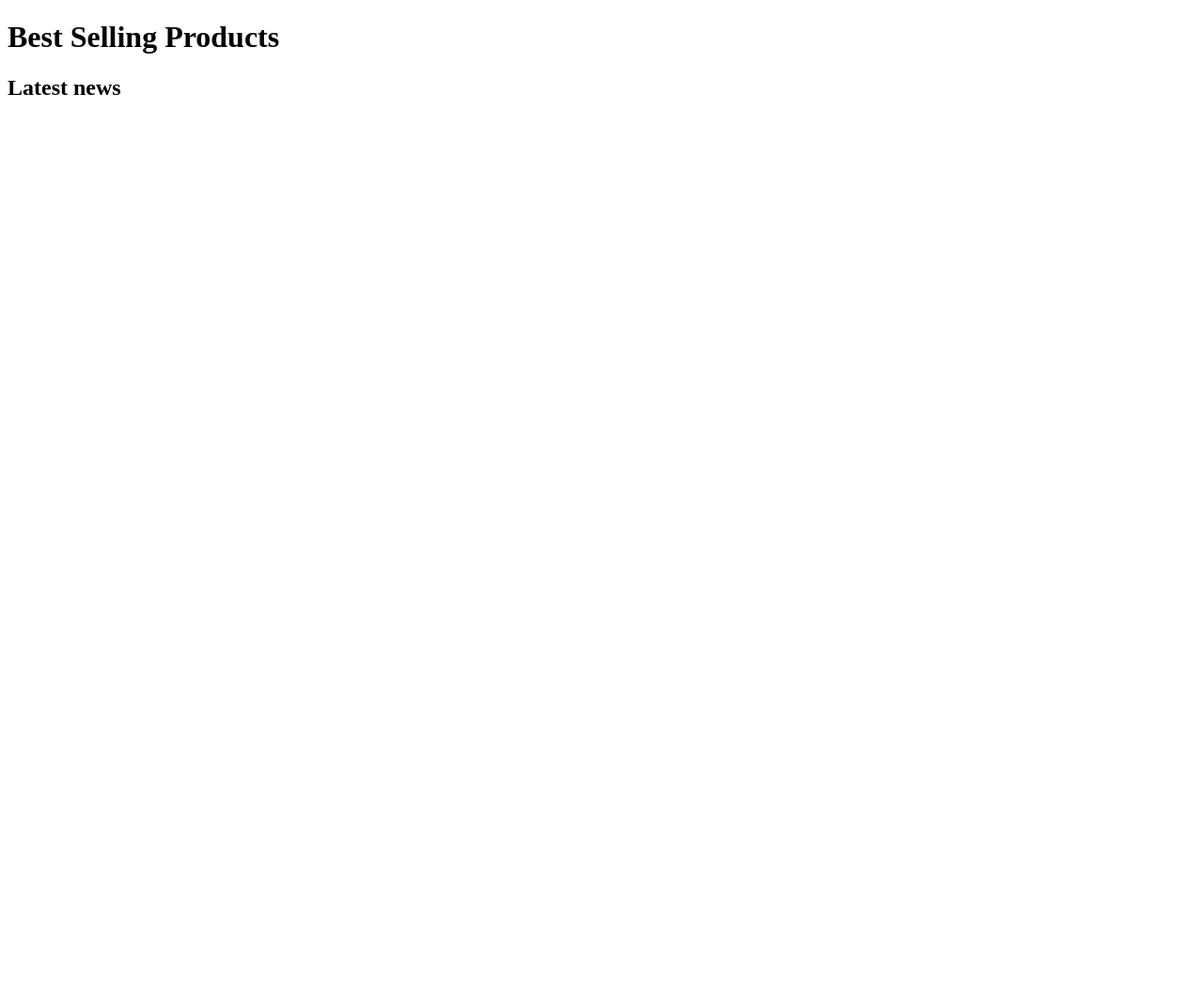
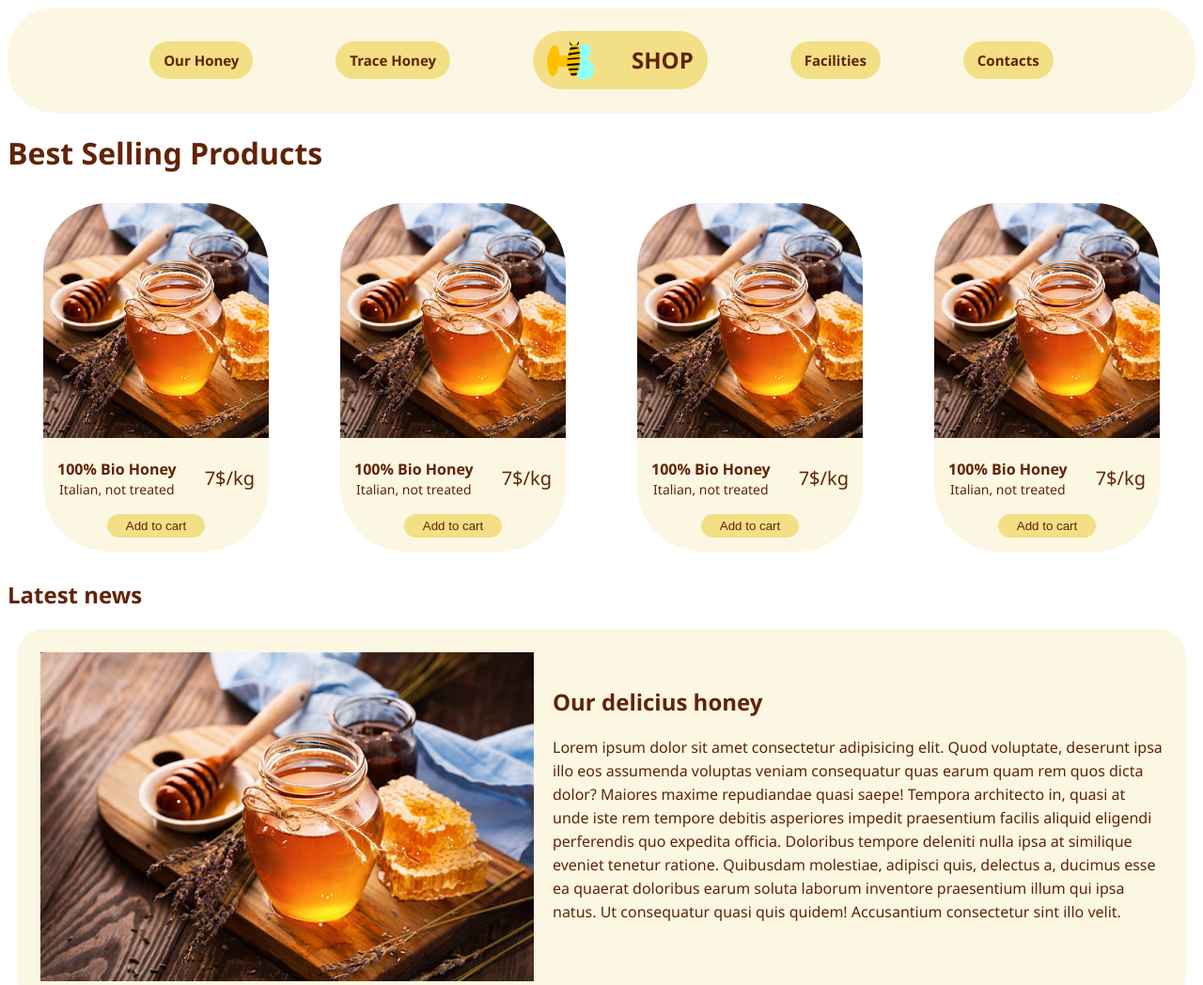
Before and after one commit to EdoardoTunzi/EsercizioU2-W1-D3-Flexbox, a plain HTML site: page index.html in a window 1280 px wide. Shown: the top 1048 px of the page at 94% size. Before the commit the page ends 800 px from the top, so only its background shows below. Drawn offline with Linux system fonts and the light colour scheme.

Commit message:
index page with all elements created

```diff
--- /dev/null
+++ b/assets/css/index.css
@@ -0,0 +1,21 @@
+.cards-section {
+  display: flex;
+  flex-wrap: wrap;
+  justify-content: space-around;
+}
+
+/*MEDIAQ per tablet*/
+@media screen and (min-width: 576px) {
+  nav {
+    font-size: 12px;
+    font-weight: 600;
+  }
+}
+
+/*MEDIAQ per desktop*/
+@media screen and (min-width: 768px) {
+  nav {
+    font-size: 15px;
+    font-weight: 600;
+  }
+}
--- a/assets/css/productCard.css
+++ b/assets/css/productCard.css
@@ -8,6 +8,7 @@ body {
   border-radius: 70px;
   overflow: hidden;
   text-align: center;
+  margin: 10px;
 }
 .card img {
   width: 100%;
--- a/index.html
+++ b/index.html
@@ -3,13 +3,86 @@
   <head>
     <meta charset="UTF-8" />
     <meta name="viewport" content="width=device-width, initial-scale=1.0" />
-    <title>Document</title>
+    <title>Flexbox Exercise</title>
+    <link rel="stylesheet" href="./assets/css/productCard.css" />
+    <link rel="stylesheet" href="./assets/css/navigationBar.css" />
+    <link rel="stylesheet" href="./assets/css/flexibleArticle.css" />
+    <link rel="stylesheet" href="./assets/css/index.css" />
   </head>
   <body>
-    <nav></nav>
+    <header>
+      <nav>
+        <ul>
+          <li>Our Honey</li>
+          <li>Trace Honey</li>
+          <li class="shop">
+            <span><img src="./assets/img/logo.png" alt="logo a forma d'ape" />SHOP</span>
+          </li>
+          <li>Facilities</li>
+          <li>Contacts</li>
+        </ul>
+      </nav>
+    </header>
     <h1>Best Selling Products</h1>
-    <section class="cards-section"></section>
+    <section class="cards-section">
+      <div class="card">
+        <img src="./assets/img/honey.jpg" alt="" />
+        <div class="card-details">
+          <div class="card-info">
+            <p id="type">100% Bio Honey</p>
+            <p id="origin">Italian, not treated</p>
+          </div>
+          <div class="card-price">7$/kg</div>
+        </div>
+        <button id="addtocart">Add to cart</button>
+      </div>
+      <div class="card">
+        <img src="./assets/img/honey.jpg" alt="" />
+        <div class="card-details">
+          <div class="card-info">
+            <p id="type">100% Bio Honey</p>
+            <p id="origin">Italian, not treated</p>
+          </div>
+          <div class="card-price">7$/kg</div>
+        </div>
+        <button id="addtocart">Add to cart</button>
+      </div>
+      <div class="card">
+        <img src="./assets/img/honey.jpg" alt="" />
+        <div class="card-details">
+          <div class="card-info">
+            <p id="type">100% Bio Honey</p>
+            <p id="origin">Italian, not treated</p>
+          </div>
+          <div class="card-price">7$/kg</div>
+        </div>
+        <button id="addtocart">Add to cart</button>
+      </div>
+      <div class="card">
+        <img src="./assets/img/honey.jpg" alt="" />
+        <div class="card-details">
+          <div class="card-info">
+            <p id="type">100% Bio Honey</p>
+            <p id="origin">Italian, not treated</p>
+          </div>
+          <div class="card-price">7$/kg</div>
+        </div>
+        <button id="addtocart">Add to cart</button>
+      </div>
+    </section>
     <h2>Latest news</h2>
-    <article></article>
+    <article>
+      <div class="content">
+        <h2>Our delicius honey</h2>
+        <p>
+          Lorem ipsum dolor sit amet consectetur adipisicing elit. Quod voluptate, deserunt ipsa illo eos assumenda voluptas veniam consequatur quas earum quam
+          rem quos dicta dolor? Maiores maxime repudiandae quasi saepe! Tempora architecto in, quasi at unde iste rem tempore debitis asperiores impedit
+          praesentium facilis aliquid eligendi perferendis quo expedita officia. Doloribus tempore deleniti nulla ipsa at similique eveniet tenetur ratione.
+          Quibusdam molestiae, adipisci quis, delectus a, ducimus esse ea quaerat doloribus earum soluta laborum inventore praesentium illum qui ipsa natus. Ut
+          consequatur quasi quis quidem! Accusantium consectetur sint illo velit.
+        </p>
+      </div>
+      <img src="./assets/img/honey.jpg" alt="tagliere in legno con barattolo di miele" />
+    </article>
   </body>
 </html>
```
